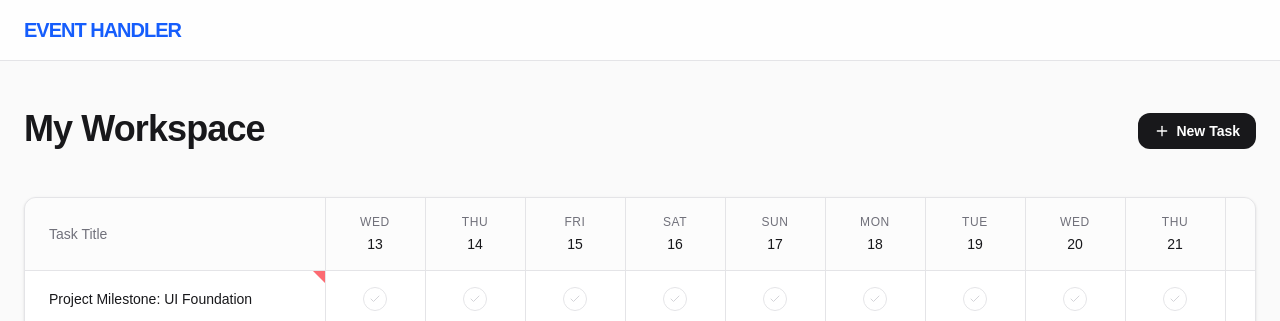
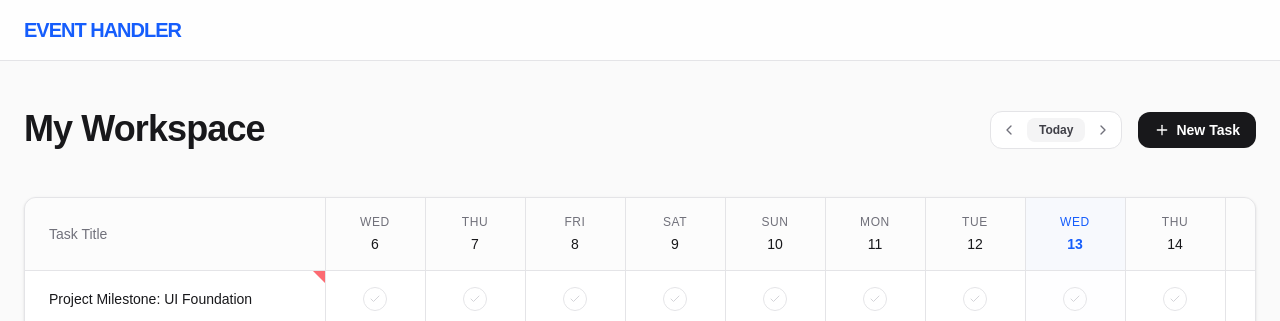
Before and after one commit to 12otherWays/event-handler, a Next.js app: page / in a window 1280 px wide. Shown: the top 321 px of the page. Built offline with nearby package versions, Linux system fonts and the light colour scheme.

Commit message:
feat: add date navigation controls to task board and highlight current day column

```diff
--- a/app/page.tsx
+++ b/app/page.tsx
@@ -1,7 +1,7 @@
 "use client";
 
 import { useState, useEffect } from "react";
-import { Plus, X, Check, Menu, MoreVertical, Trash2 } from "lucide-react";
+import { Plus, X, Check, Menu, MoreVertical, Trash2, ChevronLeft, ChevronRight } from "lucide-react";
 import ReactMarkdown from "react-markdown";
 import { Task } from "@/lib/types";
 import { Tab, TabData } from "@/classes/Tab";
@@ -17,6 +17,33 @@ export default function Home() {
   const [selectedTask, setSelectedTask] = useState<Task | null>(null);
   // editingTab stores a plain copy of the tab being edited so inputs are controlled
   const [editingTabData, setEditingTabData] = useState<TabData | null>(null);
+
+  const [startDate, setStartDate] = useState<Date>(() => {
+    const d = new Date();
+    d.setDate(d.getDate() - 7); // Default to starting 7 days ago so past data is visible
+    return d;
+  });
+
+  const adjustStartDate = (days: number) => {
+    setStartDate((prev) => {
+      const next = new Date(prev);
+      next.setDate(next.getDate() + days);
+      return next;
+    });
+  };
+
+  const resetToDefaultDate = () => {
+    const d = new Date();
+    d.setDate(d.getDate() - 7);
+    setStartDate(d);
+  };
+
+  const isToday = (date: Date) => {
+    const today = new Date();
+    return date.getDate() === today.getDate() &&
+      date.getMonth() === today.getMonth() &&
+      date.getFullYear() === today.getFullYear();
+  };
 
   useEffect(() => {
     const savedTasks = localStorage.getItem("event-handler-tasks");
@@ -51,7 +78,7 @@ export default function Home() {
   }, [tabs]);
 
   const dateColumns = Array.from({ length: 30 }).map((_, i) => {
-    const d = new Date();
+    const d = new Date(startDate);
     d.setDate(d.getDate() + i);
     return d;
   });
@@ -103,6 +130,30 @@ export default function Home() {
             </h2>
           </div>
           <div className="flex flex-col sm:flex-row items-center gap-4">
+            {/* Date Navigation Controls */}
+            <div className="flex items-center gap-1 rounded-xl border border-zinc-200 bg-white p-1 dark:border-zinc-800 dark:bg-zinc-950/50">
+              <button
+                onClick={() => adjustStartDate(-7)}
+                className="rounded-lg p-1.5 hover:bg-zinc-100 dark:hover:bg-zinc-850 text-zinc-500 dark:text-zinc-400 transition-colors"
+                title="Previous Week"
+              >
+                <ChevronLeft className="h-4 w-4" />
+              </button>
+              <button
+                onClick={resetToDefaultDate}
+                className="rounded-lg px-3 py-1 text-xs font-bold text-zinc-700 bg-zinc-100 hover:bg-zinc-200 dark:text-zinc-300 dark:bg-zinc-800 dark:hover:bg-zinc-750 transition-colors"
+              >
+                Today
+              </button>
+              <button
+                onClick={() => adjustStartDate(7)}
+                className="rounded-lg p-1.5 hover:bg-zinc-100 dark:hover:bg-zinc-850 text-zinc-500 dark:text-zinc-400 transition-colors"
+                title="Next Week"
+              >
+                <ChevronRight className="h-4 w-4" />
+              </button>
+            </div>
+
             <button
               onClick={() => setIsFormOpen(true)}
               className="flex items-center justify-center gap-1.5 rounded-xl bg-zinc-900 px-4 py-2 text-sm font-semibold text-white transition-all hover:bg-zinc-800 hover:shadow-md active:scale-95 dark:bg-zinc-50 dark:text-zinc-900 dark:hover:bg-zinc-200 w-full sm:w-auto"
@@ -130,14 +181,34 @@ export default function Home() {
               <thead className="border-b border-zinc-200 bg-zinc-50/50 dark:border-zinc-800 dark:bg-zinc-900/50">
                 <tr>
                   <th className="px-6 py-4 font-medium text-zinc-500 dark:text-zinc-400 min-w-[300px]">Task Title</th>
-                  {dateColumns.map((date, i) => (
-                    <th key={i} className="px-6 py-4 font-medium text-zinc-500 dark:text-zinc-400 text-center border-l border-zinc-200 dark:border-zinc-800 min-w-[100px]">
-                      <div className="flex flex-col">
-                        <span className="text-xs uppercase tracking-wider">{date.toLocaleDateString('en-US', { weekday: 'short' })}</span>
-                        <span className="text-zinc-900 dark:text-zinc-50 mt-1">{date.getDate()}</span>
-                      </div>
-                    </th>
-                  ))}
+                  {dateColumns.map((date, i) => {
+                    const today = isToday(date);
+                    return (
+                      <th
+                        key={i}
+                        className={`px-6 py-4 font-medium text-center border-l border-zinc-200 dark:border-zinc-800 min-w-[100px] ${
+                          today
+                            ? "bg-blue-50/40 dark:bg-blue-950/20 text-blue-600 dark:text-blue-400"
+                            : "text-zinc-500 dark:text-zinc-400"
+                        }`}
+                      >
+                        <div className="flex flex-col">
+                          <span className="text-xs uppercase tracking-wider">
+                            {date.toLocaleDateString("en-US", { weekday: "short" })}
+                          </span>
+                          <span
+                            className={`mt-1 ${
+                              today
+                                ? "text-blue-600 dark:text-blue-400 font-bold"
+                                : "text-zinc-900 dark:text-zinc-50"
+                            }`}
+                          >
+                            {date.getDate()}
+                          </span>
+                        </div>
+                      </th>
+                    );
+                  })}
                 </tr>
               </thead>
               <tbody className="divide-y divide-zinc-200 dark:divide-zinc-800">
@@ -159,11 +230,16 @@ export default function Home() {
                       {dateColumns.map((date, i) => {
                         const dateStr = date.toISOString().split('T')[0];
                         const isMarked = task.completedDates?.includes(dateStr);
+                        const today = isToday(date);
                         return (
                           <td
                             key={i}
                             onClick={() => toggleTaskDate(task.id, date)}
-                            className="px-6 py-4 border-l border-zinc-200 dark:border-zinc-800 transition-colors hover:bg-zinc-100 dark:hover:bg-zinc-800 cursor-pointer"
+                            className={`px-6 py-4 border-l border-zinc-200 dark:border-zinc-800 transition-colors cursor-pointer ${
+                              today
+                                ? "bg-blue-50/10 dark:bg-blue-950/5 hover:bg-blue-50/20 dark:hover:bg-blue-950/15"
+                                : "hover:bg-zinc-100 dark:hover:bg-zinc-800"
+                            }`}
                           >
                             <div className="flex items-center justify-center min-h-[1.5rem]">
                               {isMarked ? (
```
